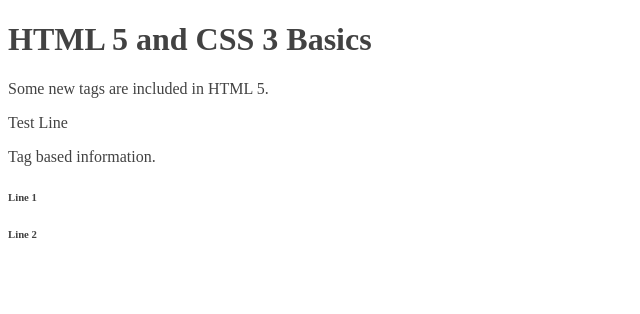
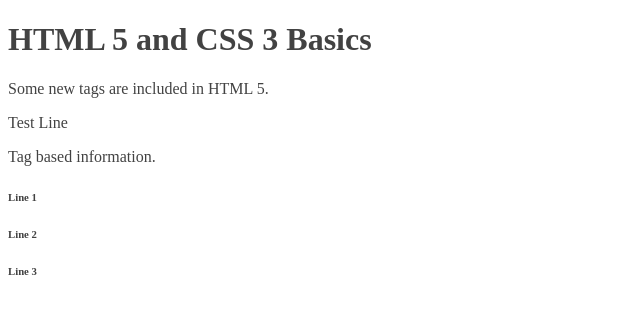
Before and after one commit to kalpeshs007/HTMLnCSS-Basics, a plain HTML site: page index.html in a window 1280 px wide. Shown: the full height of the page, 0-640 px from the left. Drawn offline with Linux system fonts and the light colour scheme.

Commit message:
Line 3 is added

```diff
--- a/index.html
+++ b/index.html
@@ -16,6 +16,7 @@
         <p>Tag based information.</p>
         <h6>Line 1</h6>
         <h6>Line 2</h6>
+        <h6>Line 3</h6>
     </aside>
 </body>
 </html>
```
